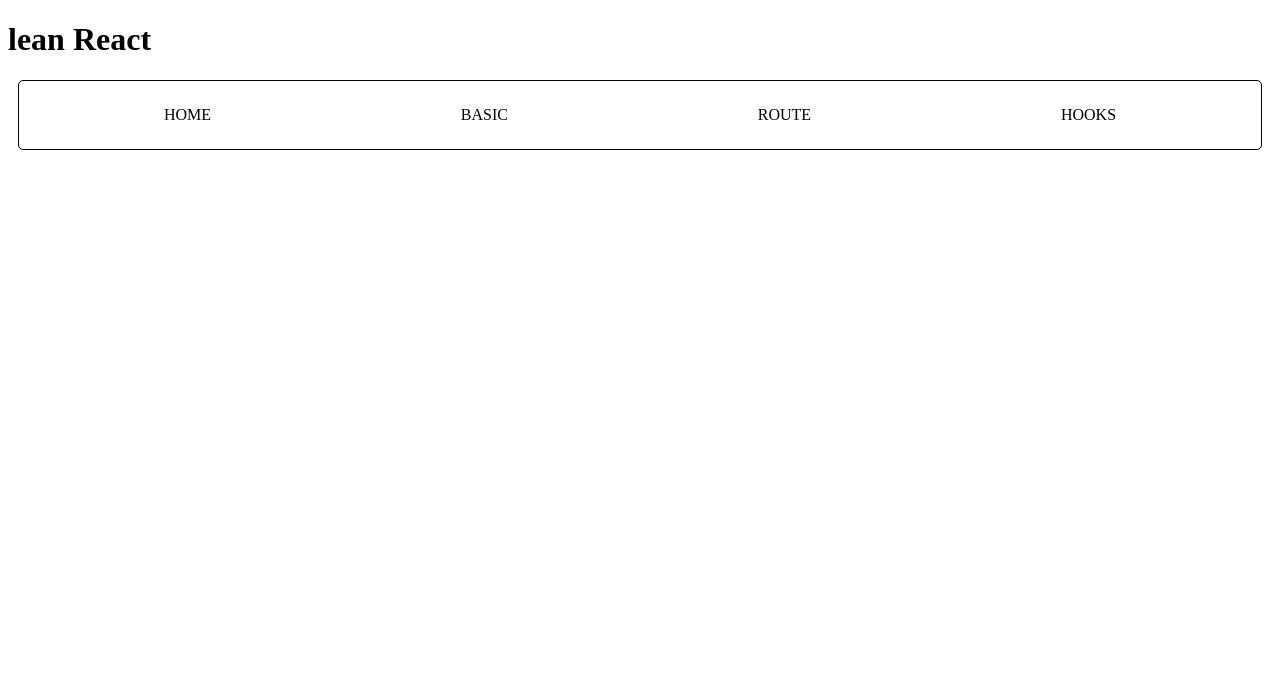
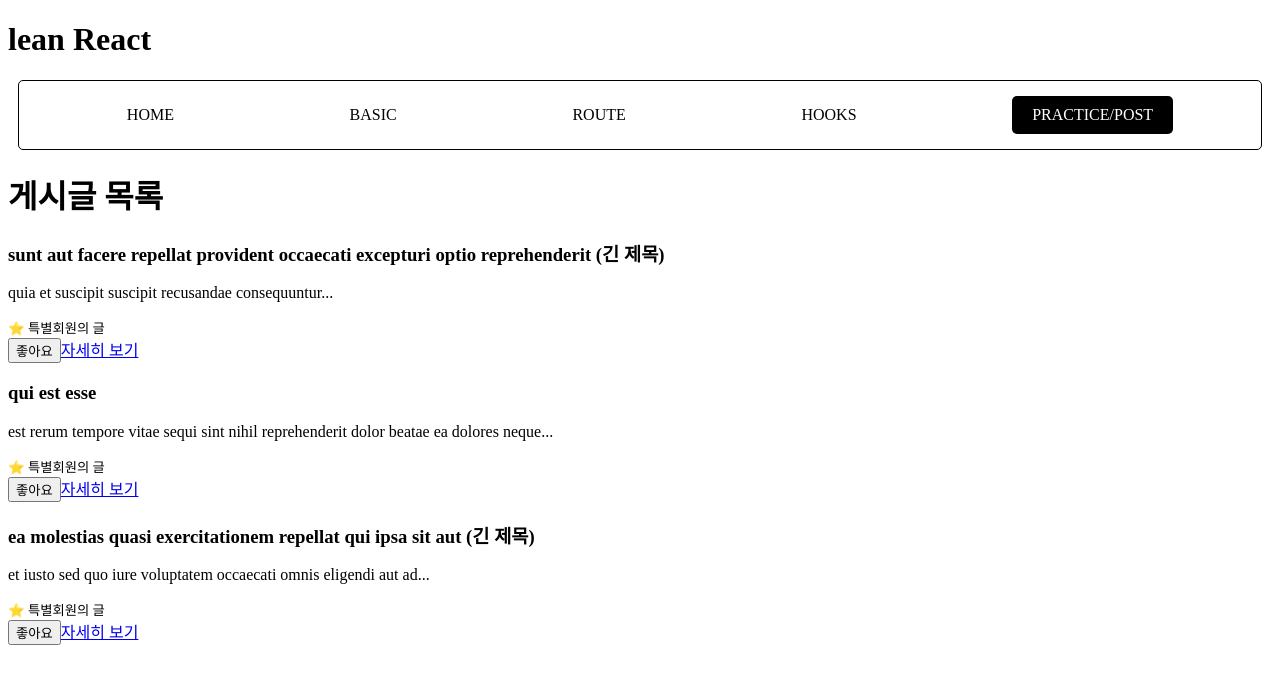
Before and after one commit to tndals11/Frontend, a React (Vite) app in the folder lean-react/: page /practice/post in a window 1280 px wide. Shown: the top 684 px of the page. Built offline with nearby package versions, Linux system fonts and the light colour scheme.

Commit message:
2025-11-03 React 게시글 조회 예제
Param을 이용한 URL에 id: 값을 넘기는 법을 학습

```diff
--- a/lean-react/src/App.tsx
+++ b/lean-react/src/App.tsx
@@ -3,6 +3,8 @@ import Basic from "@/pages/basic/index";
 import { Route, Routes } from 'react-router-dom';
 import RoutePages from '@/pages/route';
 import Navbar from './components/Navbar';
+import PostList from './pages/basic/PostList';
+import PostDetail from './components/PostDetail';
 
 function App() {
   return (
@@ -18,6 +20,10 @@ function App() {
           - 중첩된 자식 라우트 인식
         */}
         <Route path='/route/*' element={<RoutePages />} />
+
+        <Route path='/practice/post' element={<PostList />} />
+        <Route path='/practice/post/:id' element={<PostDetail />} />
+
       </Routes>
     </>
   )
--- a/lean-react/src/components/Navbar.tsx
+++ b/lean-react/src/components/Navbar.tsx
@@ -13,7 +13,7 @@ import { NavLink } from 'react-router-dom'
 // : Link + 현재 활성화 된 페이지 경로에 대한 추가적인 스타일 또는 클래스명 적용 가능
 //&: 현재 경로에 따라 isActive를 사용하여 스타일이나 클래스를 다르게 지정 가능
 function Navbar() {
-  const links = ['/', 'basic', 'route', 'hooks']
+  const links = ['/', 'basic', 'route', 'hooks', 'practice/post']
 
   return (
     <div style={{
--- /dev/null
+++ b/lean-react/src/components/PostCard.tsx
@@ -0,0 +1,40 @@
+  import type { Post } from '@/types/Post'
+  import React from 'react'
+  import { Link } from 'react-router-dom';
+
+  //! PostCardProps 타입 정의
+  interface PostCardProps {
+    post: Post;
+  }
+
+  //! PostCard 컴포넌트
+  function PostCard({ post } : PostCardProps ) {
+    //? 이벤트 핸들러 정의
+    const handleLikeClick = () => {
+      console.log(`좋아요 클릭됨: ${post.id}`);
+    }
+
+    return (
+      <div>
+        {/* 1. 제목 길이 조건부: 제목이 30이 넘으면 제목 뒤에 (긴 제목) 첨부 */}
+        <h3>
+          {post.title.length > 30 ? post.title + " (긴 제목)" : post.title}
+        </h3>
+        {/* 본문 */}
+        <p>{post.body}</p>
+
+        {/* 2. userId가 1인 경우에만 표시 */}
+        {post.userId === 1 && <small>⭐ 특별회원의 글</small>}
+
+        {/* 3. 버튼 클릭 시 이벤트 핸들러 연결 */}
+        <div>
+          <button onClick={handleLikeClick}>좋아요</button>
+          {/* Link 속성은 a링크랑 동일 href를 사용하듯
+          Link에서 사용하기 위해서는 to속성 사용 */}
+          <Link to={`/practice/post/${post.id}`}>자세히 보기</Link>
+        </div>
+      </div>
+    );
+  };
+
+  export default PostCard
--- /dev/null
+++ b/lean-react/src/components/PostDetail.tsx
@@ -0,0 +1,16 @@
+import React from 'react'
+import { useParams } from 'react-router-dom'
+
+function PostDetail() {
+
+  //? useParams 호출 시 URL 변수들을 객체로 반환
+  const params = useParams();
+
+  return (
+    <div>
+      <h1>User ID: {params.id}</h1>
+    </div>
+  )
+}
+
+export default PostDetail
--- /dev/null
+++ b/lean-react/src/data/posts.ts
@@ -0,0 +1,29 @@
+// posts.ts (data 폴더)
+// : "Post 타입의 게시글 데이터"를 저장하는 배열 (Post[])
+
+import type { Post } from "@/types/Post";
+
+//? mock(가짜의) data
+// : 가짜 샘플 데이터
+// - 실제 데이터가 아닌, 개발 및 테스트를 목적으로 임의로 만든 가짜 샘플 데이터
+
+export const posts: Post[] = [
+  {
+    userId: 1,
+    id: 1,
+    title: "sunt aut facere repellat provident occaecati excepturi optio reprehenderit",
+    body: "quia et suscipit suscipit recusandae consequuntur..."
+  },
+  {
+    userId: 1,
+    id: 2,
+    title: "qui est esse",
+    body: "est rerum tempore vitae sequi sint nihil reprehenderit dolor beatae ea dolores neque..."
+  },
+  {
+    userId: 1,
+    id: 3,
+    title: "ea molestias quasi exercitationem repellat qui ipsa sit aut",
+    body: "et iusto sed quo iure voluptatem occaecati omnis eligendi aut ad..."
+  }
+];
--- /dev/null
+++ b/lean-react/src/pages/basic/PostList.tsx
@@ -0,0 +1,18 @@
+import PostCard from '@/components/PostCard'
+import { posts } from '@/data/posts'
+import React from 'react'
+
+function PostList() {
+  return (
+    <div>
+      <h1>게시글 목록</h1>
+      {posts.length > 0 ? (
+        posts.map(post => <PostCard post={post} key={post.id} />)
+      ) : (
+        <p>게시글이 없습니다.</p>
+      )}
+    </div>
+  )
+}
+
+export default PostList
--- /dev/null
+++ b/lean-react/src/types/Post.ts
@@ -0,0 +1,8 @@
+//! Post.ts (types 폴더)
+// : 게시글 타입 정의
+export interface Post {
+  userId: number;
+  id: number;
+  title: string;
+  body: string;
+}
```
Also changed, not shown: lean-react/src/pages/route/UseParams.tsx (added, +41 -0 lines).
